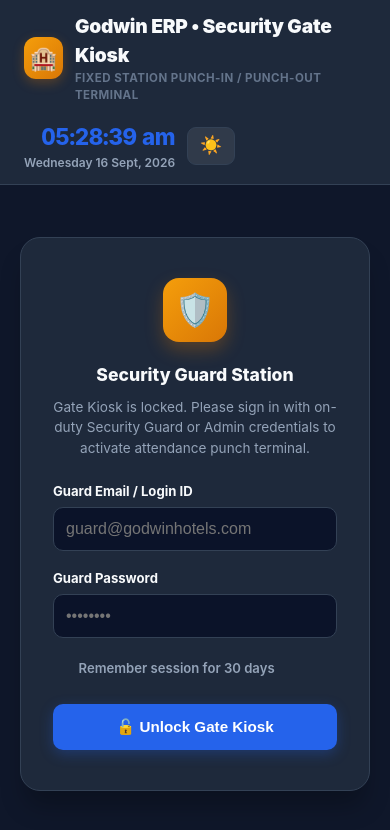
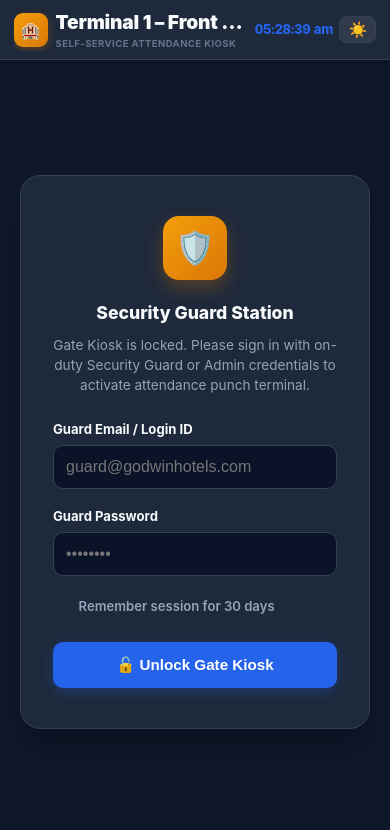
Before and after one commit to rammimankotia-prog/ERP, a Next.js app: page /kiosk in a window 390 px wide. Shown: the top 830 px of the page. Built offline with nearby package versions, Linux system fonts and the light colour scheme.

Commit message:
mobile: responsive kiosk header, compact tabs, smaller punch button on small screens, css media queries

```diff
--- a/src/app/kiosk/page.tsx
+++ b/src/app/kiosk/page.tsx
@@ -265,255 +265,256 @@ export default function KioskPage() {
         flexDirection: 'column',
       }}
     >
-      {/* Kiosk Terminal Header */}
+      {/* ============================================================ */}
+      {/* KIOSK HEADER — sticky, compact, mobile-first                 */}
+      {/* ============================================================ */}
       <header
         style={{
           width: '100%',
           background: isLight ? '#ffffff' : '#1e293b',
           borderBottom: isLight ? '1px solid #e2e8f0' : '1px solid #334155',
-          padding: '0.75rem 1.5rem',
+          padding: '0.5rem 0.85rem',
           display: 'flex',
           alignItems: 'center',
           justifyContent: 'space-between',
-          flexWrap: 'wrap',
-          gap: '1rem',
+          gap: '0.5rem',
           zIndex: 100,
+          position: 'sticky',
+          top: 0,
+          boxShadow: '0 2px 8px rgba(0,0,0,0.08)',
         }}
       >
-        <div style={{ display: 'flex', alignItems: 'center', gap: '0.75rem' }}>
+        {/* Left: Hotel icon + Title */}
+        <div style={{ display: 'flex', alignItems: 'center', gap: '0.5rem', minWidth: 0, flex: '1 1 auto', overflow: 'hidden' }}>
           <div
             style={{
-              width: '42px',
-              height: '42px',
-              borderRadius: '12px',
+              width: '34px',
+              height: '34px',
+              flexShrink: 0,
+              borderRadius: '9px',
               background: 'linear-gradient(135deg, #f59e0b 0%, #d97706 100%)',
               display: 'flex',
               alignItems: 'center',
               justifyContent: 'center',
-              fontSize: '1.4rem',
-              boxShadow: '0 4px 12px rgba(217, 119, 6, 0.3)',
+              fontSize: '1rem',
+              boxShadow: '0 3px 8px rgba(217, 119, 6, 0.3)',
             }}
           >
             🏨
           </div>
-          <div>
+          <div style={{ minWidth: 0, overflow: 'hidden' }}>
             <h1
               style={{
                 margin: 0,
-                fontSize: '1.05rem',
+                fontSize: 'clamp(0.72rem, 2.4vw, 0.95rem)',
                 fontWeight: 900,
                 color: isLight ? '#0f172a' : '#f8fafc',
                 letterSpacing: '-0.01em',
+                whiteSpace: 'nowrap',
+                overflow: 'hidden',
+                textOverflow: 'ellipsis',
               }}
             >
-              Godwin ERP • Security Gate Kiosk
+              Terminal 1 &ndash; Front Desk
             </h1>
             <p
               style={{
                 margin: 0,
-                fontSize: '0.72rem',
+                fontSize: '0.6rem',
                 fontWeight: 700,
                 color: '#64748b',
                 textTransform: 'uppercase',
                 letterSpacing: '0.04em',
+                whiteSpace: 'nowrap',
               }}
             >
-              Fixed Station Punch-In / Punch-Out Terminal
+              Self-Service Attendance Kiosk
             </p>
           </div>
         </div>
 
-        {/* Right side live clock & controls */}
-        <div style={{ display: 'flex', alignItems: 'center', gap: '0.75rem', flexWrap: 'wrap' }}>
-          <div style={{ textAlign: 'right' }}>
+        {/* Right: Clock + controls — flex-shrink:0 so they never wrap below title */}
+        <div style={{ display: 'flex', alignItems: 'center', gap: '0.4rem', flexShrink: 0 }}>
+
+          {/* Live clock */}
+          <div style={{ textAlign: 'right', lineHeight: 1.15 }}>
             <div
               style={{
-                fontSize: '1.4rem',
+                fontSize: 'clamp(0.82rem, 2.8vw, 1.25rem)',
                 fontWeight: 800,
                 color: 'var(--primary)',
                 letterSpacing: '-0.02em',
                 fontVariantNumeric: 'tabular-nums',
               }}
             >
-              {currentTime.toLocaleTimeString('en-IN', {
-                hour: '2-digit',
-                minute: '2-digit',
-                second: '2-digit',
-                hour12: true,
-              })}
+              {currentTime.toLocaleTimeString('en-IN', { hour: '2-digit', minute: '2-digit', second: '2-digit', hour12: true })}
             </div>
-            <div style={{ fontSize: '0.75rem', color: 'var(--text-muted)', fontWeight: 600 }}>
-              {currentTime.toLocaleDateString('en-IN', {
-                weekday: 'long',
-                day: 'numeric',
-                month: 'short',
-                year: 'numeric',
-              })}
+            {/* Hide date on phones (<=480px via className) */}
+            <div className="kiosk-hdr-date" style={{ fontSize: '0.62rem', color: 'var(--text-muted)', fontWeight: 600 }}>
+              {currentTime.toLocaleDateString('en-IN', { weekday: 'short', day: 'numeric', month: 'short', year: 'numeric' })}
             </div>
           </div>
 
+          {/* Theme toggle */}
           <button
             type="button"
             onClick={toggleTheme}
-            title={isLight ? 'Switch to Dark Mode' : 'Switch to Light Mode'}
+            title={isLight ? 'Dark Mode' : 'Light Mode'}
             style={{
-              padding: '0.45rem 0.75rem',
-              borderRadius: '9px',
+              padding: '0.32rem 0.5rem',
+              borderRadius: '7px',
               border: isLight ? '1px solid #cbd5e1' : '1px solid #334155',
-              background: isLight ? '#f8fafc' : 'rgba(255, 255, 255, 0.08)',
+              background: isLight ? '#f8fafc' : 'rgba(255,255,255,0.08)',
               color: isLight ? '#1e293b' : '#f8fafc',
               cursor: 'pointer',
-              fontSize: '1.1rem',
+              fontSize: '0.95rem',
+              lineHeight: 1,
             }}
           >
             {isLight ? '🌙' : '☀️'}
           </button>
 
+          {/* Guard badge — first name only, hidden on phone */}
           {isGuardAuthenticated && user && (
             <div
+              className="kiosk-hdr-badge"
               style={{
                 display: 'flex',
                 alignItems: 'center',
-                gap: '0.5rem',
-                padding: '0.35rem 0.75rem',
-                borderRadius: '8px',
+                gap: '0.28rem',
+                padding: '0.25rem 0.5rem',
+                borderRadius: '7px',
                 background: 'rgba(16, 185, 129, 0.1)',
                 border: '1px solid rgba(16, 185, 129, 0.3)',
               }}
             >
-              <span style={{ fontSize: '1rem' }}>🛡️</span>
-              <span style={{ fontSize: '0.8rem', fontWeight: 700, color: '#10b981' }}>
-                {user.name} ({user.role})
+              <span style={{ fontSize: '0.8rem' }}>🛡️</span>
+              <span style={{ fontSize: '0.7rem', fontWeight: 700, color: '#10b981', whiteSpace: 'nowrap' }}>
+                {(user.name || '').split(' ')[0]}
               </span>
             </div>
           )}
 
+          {/* Lock terminal — icon only on phone */}
           {isGuardAuthenticated && (
             <button
               type="button"
               onClick={logout}
-              title="Lock terminal and sign out guard"
+              title="Lock terminal and sign out"
               style={{
-                padding: '0.45rem 0.85rem',
-                borderRadius: '9px',
+                padding: '0.32rem 0.55rem',
+                borderRadius: '7px',
                 border: '1px solid rgba(239, 68, 68, 0.3)',
                 background: 'rgba(239, 68, 68, 0.1)',
                 color: '#ef4444',
-                fontSize: '0.82rem',
+                fontSize: '0.75rem',
                 fontWeight: 700,
                 cursor: 'pointer',
+                whiteSpace: 'nowrap',
               }}
             >
-              🔒 Lock Terminal
+              🔒<span className="kiosk-hdr-locktext">&nbsp;Lock</span>
             </button>
           )}
 
+          {/* ERP back link — hidden on mobile */}
           {isGuardAuthenticated && user?.role !== 'Security Guard' && (
             <Link
               href="/hr/attendance"
+              className="kiosk-hdr-erplink"
               style={{
-                padding: '0.45rem 0.85rem',
-                borderRadius: '9px',
+                padding: '0.32rem 0.6rem',
+                borderRadius: '7px',
                 border: '1px solid var(--border)',
                 background: 'transparent',
                 color: 'var(--text-muted)',
-                fontSize: '0.82rem',
+                fontSize: '0.72rem',
                 fontWeight: 600,
                 textDecoration: 'none',
+                whiteSpace: 'nowrap',
               }}
             >
-              ← ERP Dashboard
+              ← ERP
             </Link>
           )}
         </div>
       </header>
 
-      {/* Security Guard Mode Switcher Tabs */}
+
+
+      {/* ============================================================ */}
+      {/* TAB BAR — compact, icon-only on mobile                       */}
+      {/* ============================================================ */}
       {isGuardAuthenticated && (
         <div
           style={{
             width: '100%',
             background: isLight ? '#ffffff' : '#1e293b',
             borderBottom: isLight ? '1px solid #e2e8f0' : '1px solid #334155',
-            padding: '0.65rem 1.5rem',
+            padding: '0.4rem 0.85rem',
             display: 'flex',
             alignItems: 'center',
             justifyContent: 'space-between',
-            flexWrap: 'wrap',
-            gap: '0.75rem',
+            gap: '0.5rem',
           }}
         >
-          <div style={{ display: 'flex', alignItems: 'center', gap: '0.6rem' }}>
+          <div style={{ display: 'flex', alignItems: 'center', gap: '0.4rem' }}>
             <button
               type="button"
-              onClick={() => {
-                setKioskTab('punch');
-                setSelectedEmployee(null);
-              }}
+              onClick={() => { setKioskTab('punch'); setSelectedEmployee(null); }}
               style={{
-                padding: '0.55rem 1.15rem',
-                borderRadius: '10px',
+                padding: '0.4rem 0.8rem',
+                borderRadius: '9px',
                 border: kioskTab === 'punch' ? '2px solid var(--primary)' : (isLight ? '1px solid #cbd5e1' : '1px solid #475569'),
                 background: kioskTab === 'punch' ? 'rgba(37, 99, 235, 0.12)' : 'transparent',
                 color: kioskTab === 'punch' ? 'var(--primary)' : 'var(--text-muted)',
                 fontWeight: 800,
-                fontSize: '0.88rem',
+                fontSize: '0.82rem',
                 cursor: 'pointer',
                 display: 'flex',
                 alignItems: 'center',
-                gap: '0.5rem',
+                gap: '0.3rem',
+                whiteSpace: 'nowrap',
                 transition: 'all 0.15s ease',
               }}
             >
               <span>📇</span>
-              <span>Punch Station (Terminal)</span>
+              <span className="kiosk-tab-text">Punch Station</span>
             </button>
 
             <button
               type="button"
-              onClick={() => {
-                setKioskTab('sheet');
-                setSelectedEmployee(null);
-              }}
+              onClick={() => { setKioskTab('sheet'); setSelectedEmployee(null); }}
               style={{
-                padding: '0.55rem 1.15rem',
-                borderRadius: '10px',
+                padding: '0.4rem 0.8rem',
+                borderRadius: '9px',
                 border: kioskTab === 'sheet' ? '2px solid #d97706' : (isLight ? '1px solid #cbd5e1' : '1px solid #475569'),
                 background: kioskTab === 'sheet' ? 'rgba(245, 158, 11, 0.15)' : 'transparent',
                 color: kioskTab === 'sheet' ? '#d97706' : 'var(--text-muted)',
                 fontWeight: 800,
-                fontSize: '0.88rem',
+                fontSize: '0.82rem',
                 cursor: 'pointer',
                 display: 'flex',
                 alignItems: 'center',
-                gap: '0.5rem',
+                gap: '0.3rem',
+                whiteSpace: 'nowrap',
                 transition: 'all 0.15s ease',
               }}
             >
               <span>📋</span>
-              <span>Staff Attendance Sheet (Till Today)</span>
-              <span
-                style={{
-                  fontSize: '0.65rem',
-                  padding: '1px 6px',
-                  borderRadius: '4px',
-                  background: '#f59e0b',
-                  color: '#ffffff',
-                  fontWeight: 900,
-                }}
-              >
-                SHIFT MGR
-              </span>
+              <span className="kiosk-tab-text">Attendance Sheet</span>
+              <span style={{ fontSize: '0.58rem', padding: '1px 4px', borderRadius: '3px', background: '#f59e0b', color: '#fff', fontWeight: 900 }}>MGR</span>
             </button>
           </div>
 
-          <div style={{ fontSize: '0.78rem', color: 'var(--text-muted)', fontWeight: 600 }}>
-            {kioskTab === 'sheet'
-              ? '🔒 Shift Manager Mode: Real-time Attendance up to Today (Future dates hidden)'
-              : '⚡ One-Tap Mode: Fast Check-In / Check-Out'}
+          <div className="kiosk-tab-hint" style={{ fontSize: '0.7rem', color: 'var(--text-muted)', fontWeight: 600, whiteSpace: 'nowrap' }}>
+            {kioskTab === 'sheet' ? '🔒 Shift Manager' : '⚡ One-Tap'}
           </div>
         </div>
       )}
+
+
+
 
       {/* Main Container */}
       <main style={{ flex: 1, display: 'flex', flexDirection: 'column' }}>
@@ -719,49 +720,50 @@ export default function KioskPage() {
             <div
               style={{
                 background: isLight ? '#ffffff' : '#1e293b',
-                borderRadius: '16px',
-                padding: 'clamp(1.25rem, 3vw, 2rem)',
+                borderRadius: '14px',
+                padding: 'clamp(0.85rem, 2.5vw, 1.5rem)',
                 border: isLight ? '1px solid #e2e8f0' : '1px solid #334155',
                 boxShadow: 'var(--shadow)',
                 display: 'flex',
                 justifyContent: 'space-between',
                 alignItems: 'center',
                 flexWrap: 'wrap',
-                gap: '1.25rem',
+                gap: '0.75rem',
               }}
             >
-              <div>
+              <div style={{ minWidth: 0 }}>
                 <h2
                   style={{
-                    margin: '0 0 0.4rem 0',
-                    fontSize: 'clamp(1.4rem, 3.5vw, 1.85rem)',
+                    margin: '0 0 0.2rem 0',
+                    fontSize: 'clamp(0.95rem, 3.5vw, 1.5rem)',
                     fontWeight: 800,
                     color: 'var(--text-main)',
+                    lineHeight: 1.2,
                   }}
                 >
-                  👋 Tap Your Name or Search to Clock In/Out
+                  👋 Tap Your Name to Clock In/Out
                 </h2>
-                <p style={{ margin: 0, color: 'var(--text-muted)', fontSize: '0.95rem' }}>
-                  Select your profile below for <strong>One-Tap Check-In / Check-Out</strong>. The system automatically highlights your next action.
+                <p style={{ margin: 0, color: 'var(--text-muted)', fontSize: 'clamp(0.75rem, 2vw, 0.88rem)' }}>
+                  One-Tap <strong>Check-In / Check-Out</strong>. System shows your next action.
                 </p>
               </div>
-
               <button
                 type="button"
                 onClick={() => setShowPasswordLogin(!showPasswordLogin)}
                 style={{
-                  padding: '0.65rem 1.25rem',
-                  borderRadius: '10px',
+                  padding: '0.5rem 0.9rem',
+                  borderRadius: '9px',
                   border: '1px solid var(--border)',
                   background: showPasswordLogin ? 'var(--primary)' : 'var(--bg-main)',
                   color: showPasswordLogin ? 'white' : 'var(--text-main)',
                   cursor: 'pointer',
                   fontWeight: 700,
-                  fontSize: '0.85rem',
+                  fontSize: '0.82rem',
+                  flexShrink: 0,
                   transition: 'all 0.15s ease',
                 }}
               >
-                {showPasswordLogin ? '✕ Close Form Login' : '🔑 Login with Password'}
+                {showPasswordLogin ? '✕ Close' : '🔑 Password Login'}
               </button>
             </div>
 
@@ -976,8 +978,8 @@ export default function KioskPage() {
               <div
                 style={{
                   display: 'grid',
-                  gridTemplateColumns: 'repeat(auto-fill, minmax(min(100%, 260px), 1fr))',
-                  gap: '1rem',
+                  gridTemplateColumns: 'repeat(auto-fill, minmax(min(100%, 220px), 1fr))',
+                  gap: 'clamp(0.5rem, 2vw, 1rem)',
                 }}
               >
                 {filteredEmployees.map(emp => {
@@ -1131,10 +1133,34 @@ export default function KioskPage() {
       </main>
 
       <style jsx>{`
+        /* ===== KIOSK — MOBILE RESPONSIVE ===== */
+        .employee-kiosk-card { transition: all 0.2s cubic-bezier(0.16, 1, 0.3, 1); }
         .employee-kiosk-card:hover {
-          transform: translateY(-3px) scale(1.02);
+          transform: translateY(-2px) scale(1.015);
           border-color: var(--primary) !important;
-          box-shadow: 0 10px 25px rgba(37, 99, 235, 0.2) !important;
+          box-shadow: 0 8px 20px rgba(37, 99, 235, 0.18) !important;
+        }
+        .employee-kiosk-card:active { transform: scale(0.97); }
+
+        /* Phone portrait <=480px */
+        @media (max-width: 480px) {
+          .kiosk-hdr-date   { display: none !important; }
+          .kiosk-hdr-badge  { display: none !important; }
+          .kiosk-hdr-erplink{ display: none !important; }
+          .kiosk-hdr-locktext { display: none !important; }
+          .kiosk-tab-text   { display: none !important; }
+          .kiosk-tab-hint   { display: none !important; }
+        }
+
+        /* Small phone <=600px */
+        @media (max-width: 600px) {
+          .kiosk-tab-hint   { display: none !important; }
+          .kiosk-hdr-erplink{ display: none !important; }
+        }
+
+        /* Tablet <=768px */
+        @media (max-width: 768px) {
+          .kiosk-hdr-erplink{ display: none !important; }
         }
       `}</style>
     </div>
--- a/src/components/OneTapPunchInterface.tsx
+++ b/src/components/OneTapPunchInterface.tsx
@@ -772,7 +772,7 @@ export default function OneTapPunchInterface({
             position: 'relative',
             width: '100%',
             maxWidth: '520px',
-            padding: '1.35rem 1.5rem',
+            padding: 'clamp(0.85rem, 2vw, 1.35rem) 1.5rem',
             borderRadius: '18px',
             border: currentAction === 'IN'
               ? '3px solid #10b981'
@@ -798,7 +798,7 @@ export default function OneTapPunchInterface({
               : 'var(--shadow)',
             opacity: processing ? 0.75 : 1,
             transition: 'all 0.25s cubic-bezier(0.16, 1, 0.3, 1)',
-            minHeight: '125px',
+            minHeight: 'clamp(88px, 15vw, 125px)',
           }}
         >
           {/* Highlight Badge */}
```
